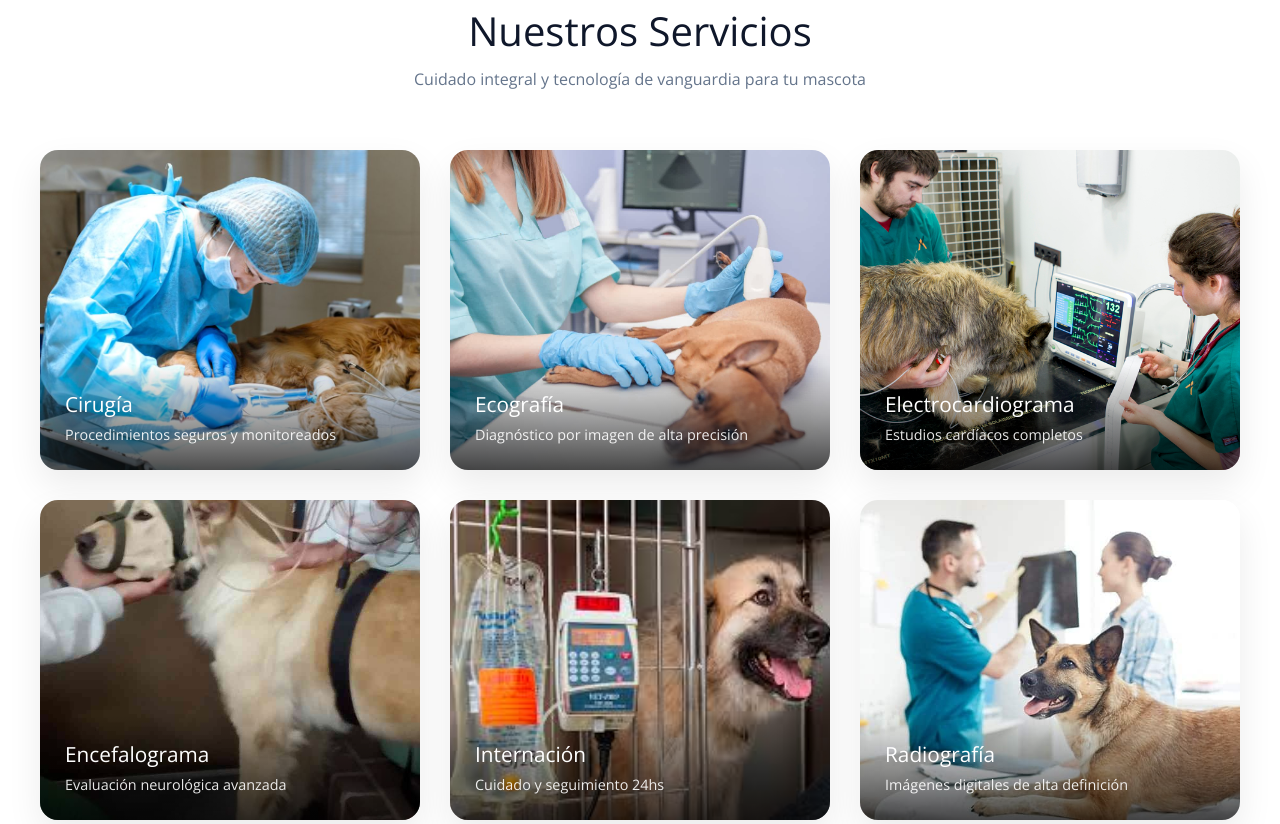
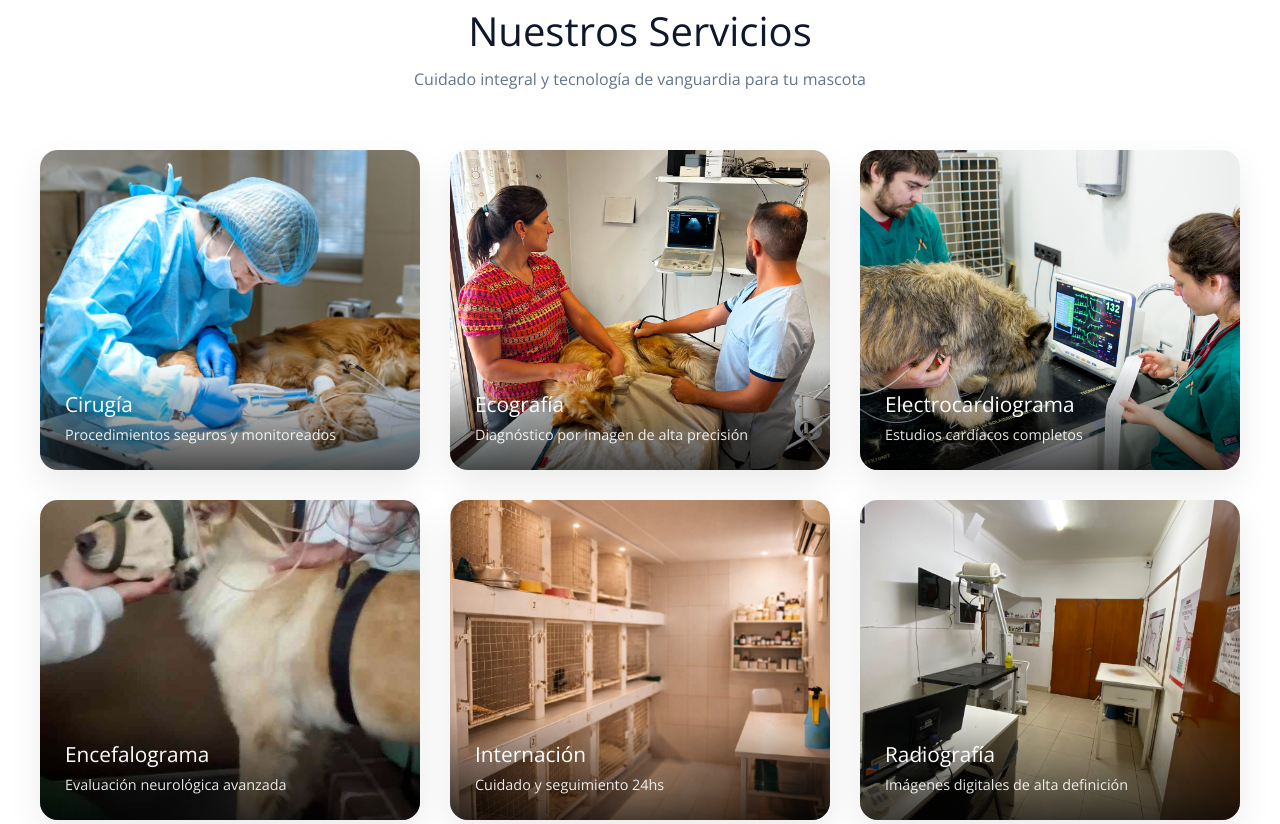
Before and after one commit to lucasmendezdev/tienda-online-vete, a plain HTML site: page index.html in a window 1280 px wide. Shown: the part 878-1702 px from the top of the page. Drawn offline with nearby package versions, Linux system fonts and the light colour scheme.

Commit message:
cambie imagenes de la vete

```diff
--- a/index.html
+++ b/index.html
@@ -113,7 +113,7 @@
     </div>
 
     <div class="servicio-card" data-aos="zoom-in">
-      <img src="assets/img/servicios/ecografia.jpeg" alt="Ecografía">
+      <img src="assets/img/servicios/ecografiaVete.jpeg" alt="Ecografía">
       <div class="servicio-info">
         <h3>Ecografía</h3>
         <span>Diagnóstico por imagen de alta precisión</span>
@@ -137,7 +137,7 @@
     </div>
 
     <div class="servicio-card" data-aos="zoom-in">
-      <img src="assets/img/servicios/internacion.jpg" alt="Internación">
+      <img src="assets/img/servicios/internacionVete.jpeg" alt="Internación">
       <div class="servicio-info">
         <h3>Internación</h3>
         <span>Cuidado y seguimiento 24hs</span>
@@ -145,7 +145,7 @@
     </div>
 
     <div class="servicio-card" data-aos="zoom-in">
-      <img src="assets/img/servicios/radiografia.jpg" alt="Radiografía">
+      <img src="assets/img/servicios/radiografiaVete.jpeg" alt="Radiografía">
       <div class="servicio-info">
         <h3>Radiografía</h3>
         <span>Imágenes digitales de alta definición</span>
```
Also changed, not shown: nosotros.html (+2 -2 lines), assets/img/sucursales/sucursalBalloffet.jpeg (renamed from assets/img/servicios/sucursalBalloffet.jpeg), assets/img/sucursales/sucursalBalloffet2.jpeg (renamed from assets/img/servicios/sucursalBalloffet2.jpeg), assets/img/sucursales/sucursalGranaderos.jpeg (renamed from assets/img/servicios/sucursalGranaderos.jpeg), assets/img/sucursales/sucursalGranaderos2.jpeg (renamed from assets/img/servicios/sucursalGranaderos2.jpeg).
